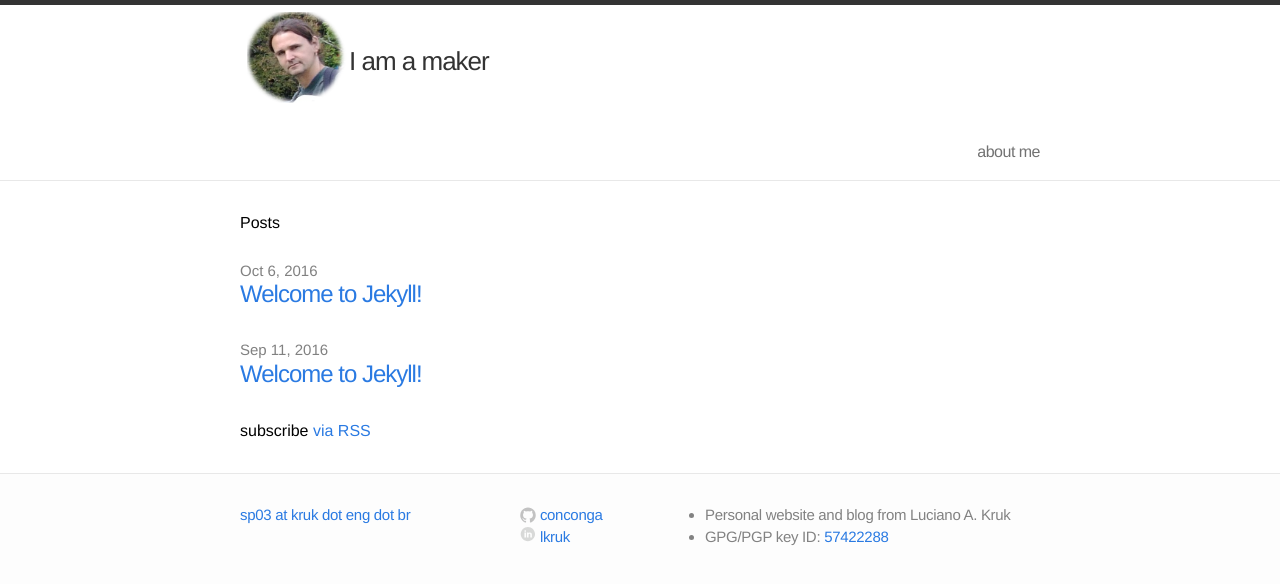
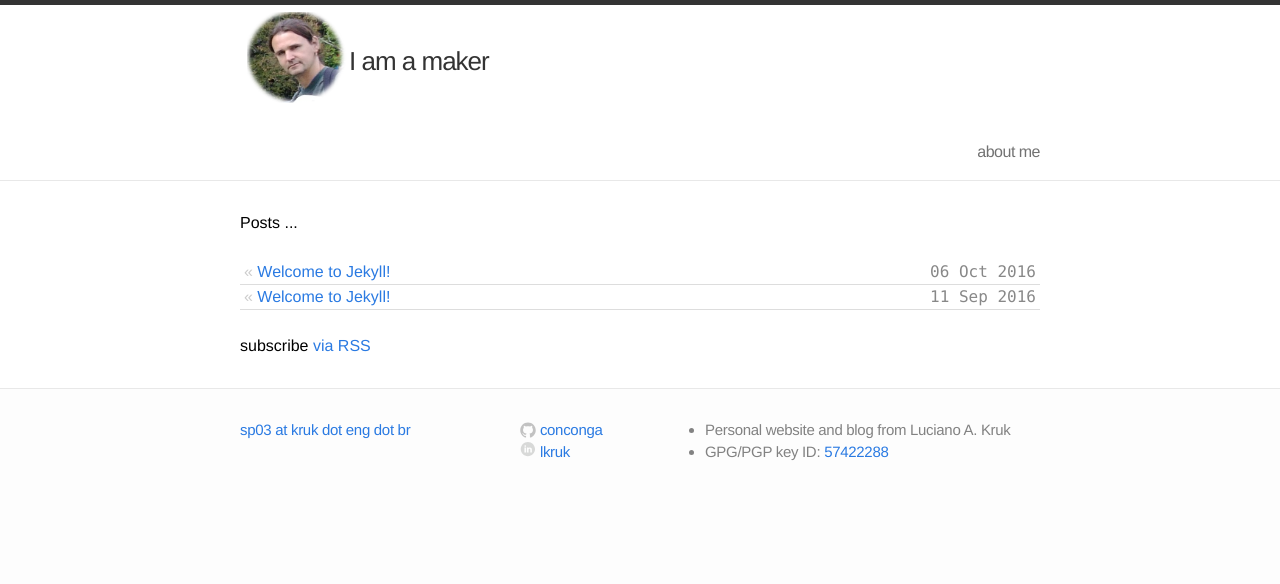
Before and after one commit to conconga/website-kruk.eng.br, a Jekyll site: the page built from blog_lu/index.html, in a window 1280 px wide. Shown: the top 584 px of the page. Built offline with Jekyll 4.4.1, drawn with Linux system fonts in a browser that asks for light colours.

Commit message:
formatacao dos posts atualizada: versao 1.0

```diff
--- a/blog_lu/index.html
+++ b/blog_lu/index.html
@@ -7,17 +7,16 @@ phrase: I am a maker
 
 <div class="home">
 
-  <h1>Posts</h1>
+  <h1>Posts ...</h1>
 
   <ul class="posts">
     {% for post in site.posts %}
-      <li>
-        <span class="post-date">{{ post.date | date: "%b %-d, %Y" }}</span>
-        <a class="post-link" href="{{ post.url | prepend: site.baseurl }}">{{ post.title }}</a>
-      </li>
+        <li>&laquo; <a href="{{ post.url }}">{{ post.title }}</a>
+            <span>{{ post.date | date_to_string }}</span></li>
     {% endfor %}
   </ul>
 
+  <br>
   <p class="rss-subscribe">subscribe <a href="{{ "/feed.xml" | prepend: site.baseurl }}">via RSS</a></p>
 
 </div>
--- a/css/main.css
+++ b/css/main.css
@@ -186,7 +186,7 @@ a:visited { color: #205caa; }
 
 .posts { list-style-type: none; }
 
-.posts li { margin-bottom: 30px; }
+/* .posts li { margin-bottom: 30px; } */
 
 .posts .post-link {
   font-size: 24px;
@@ -446,3 +446,12 @@ a:visited { color: #205caa; }
     margin: 0 0 15px; }
 
 }
+
+/* ----------------------------------------------------------*/
+/* KRUK */
+/* ----------------------------------------------------------*/
+.posts { padding:0;}
+.posts li { padding:0 4px; border-bottom:1px solid #dddddd; margin-bottom:0px; color:#ccc; list-style: none; }
+ul.posts li a { font-weight:100;}
+ul.posts li span { float:right; font-family:monofur, monaco, courier; color:#888; }
+/* ----------------------------------------------------------*/
```
